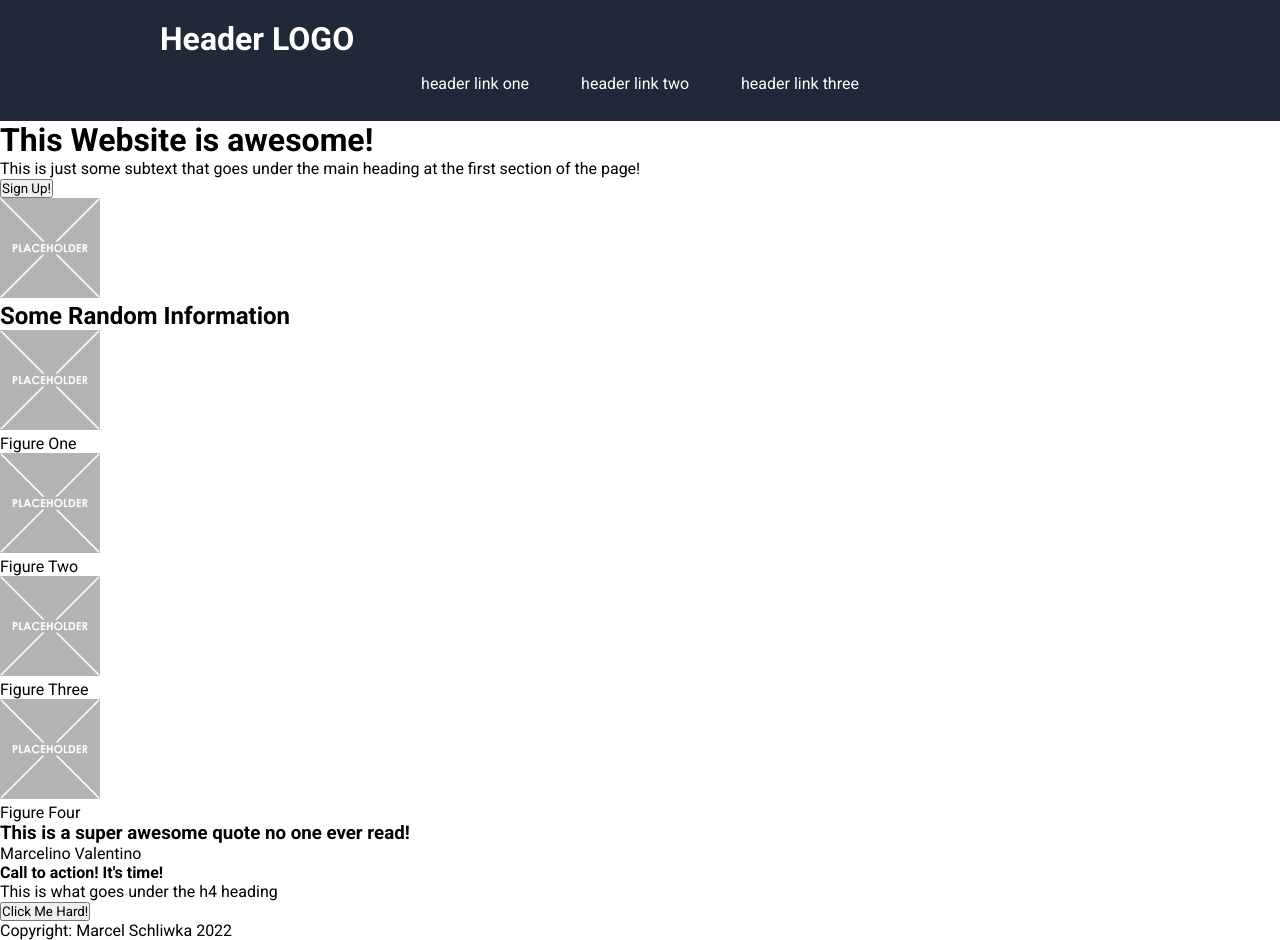
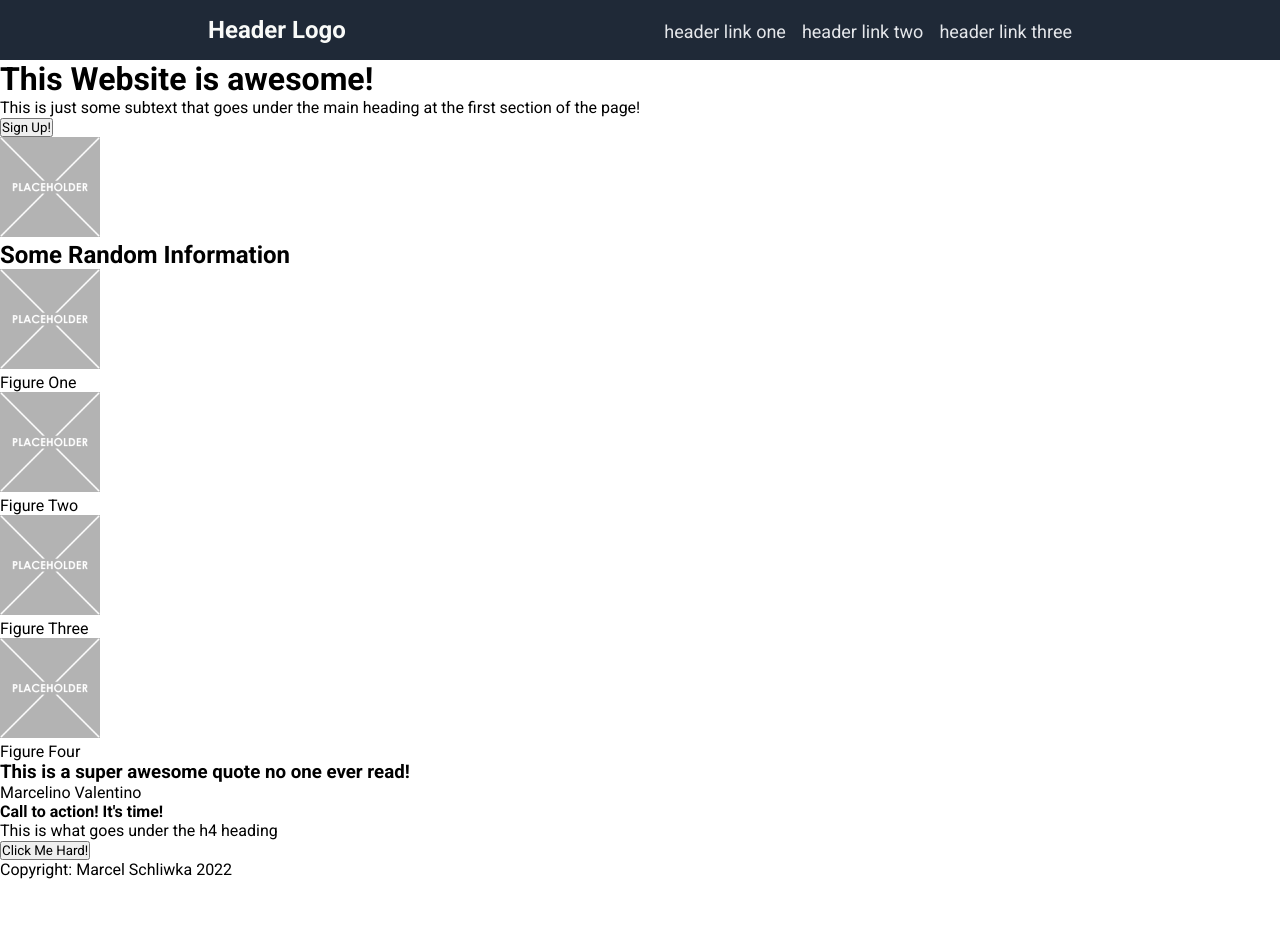
Before and after one commit to kernel0verflow/odin_landing_page, a plain HTML site: page index.html in a window 1280 px wide. After the commit the page ends 879 px from the top, so only its background shows below. Drawn offline with Linux system fonts and the light colour scheme.

Commit message:
header done

```diff
--- a/index.html
+++ b/index.html
@@ -11,19 +11,21 @@
     <title>kernel0verflow42 Landing Page</title>
 </head>
 <body>
-    <header class="site-header">
-        <div class="site-header_wrapper">
-            <h1 class="site-title">
-                <a href="#">Header LOGO</a>
-            </h1>
-            <nav class="navbar">
+    <header>
+        <nav class="navbar">
+            <div class="left-nav">
+                <p class="header-logo">Header Logo</p>
+            </div>
+
+            <div class="right-nav">
                 <ul class="main-nav-list">
                     <li><a href="#">header link one</a></li>
                     <li><a href="#">header link two</a></li>
                     <li><a href="#">header link three</a></li>
                 </ul>
-            </nav>
-        </div>
+            </div>
+
+        </nav>
     </header>
     <main class="site-main">
         <div class="main-left">
--- a/style.css
+++ b/style.css
@@ -3,62 +3,36 @@
     padding: 0;
     font-family: Roboto, sans-serif;
 }
+
 img {
     width: 100px;
 }
 
-.site-header {
-    background-color: #1F2937;
+header {
+    background-color: #1f2937;
+    padding: 1em 13em;
 }
 
-.site-header_wrapper {
-    width: 960px;
-    max-width: 100%;
-    padding: 20px;
-    margin: 0 auto;
+.header-logo {
+    font-size: 24px;
+    font-weight: 900;
+    color: #F9FAF8;
 }
 
-.site-header_wrapper .site-header {
+.navbar {
     display: flex;
-    justify-content: space-around;
-    align-items: center;
-    flex-wrap: wrap;
-
+    justify-content: space-between;
+    align-items: baseline;
 }
 
-nav ul {
-    margin: 1em 0 .5em;
-	text-align: center;
-    list-style: none;
+.navbar ul {
+    list-style-type: none;
+    display: flex;
+    gap: 1em;
 }
 
-header h1 a {
-    color: white;
+a {
+    font-size: 18px;
+    color: #E5E7EB;
     text-decoration: none;
-    display: inline;
-    max-width: 100%;
-    height: auto;
 }
-header li a {
-    color: white;
-    text-decoration: none;
-    display: inline;
-
-}
-
-.main-nav-list {
-    margin: 1em 0 .5em;1
-    text-align: center;
-}
-
-header nav {
-    list-style: none;
-}
-nav ul li {
-    display: inline;
-}
-
-nav a {
-    display: inline-block;
-	padding: .5em 1.5em;
-}
```
